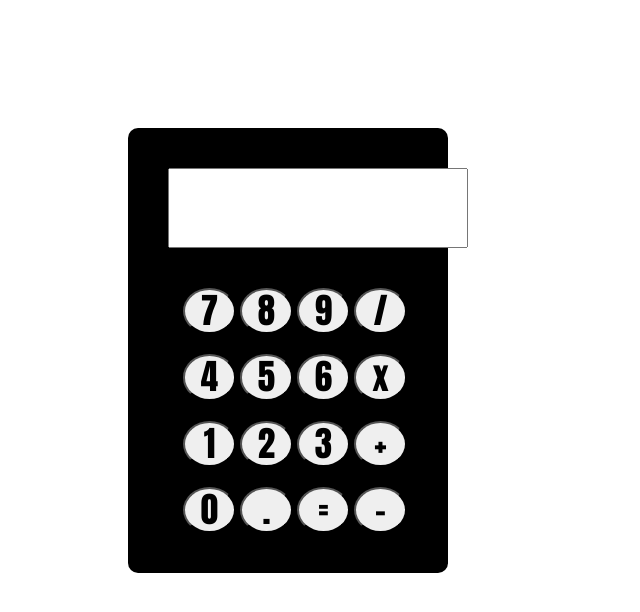
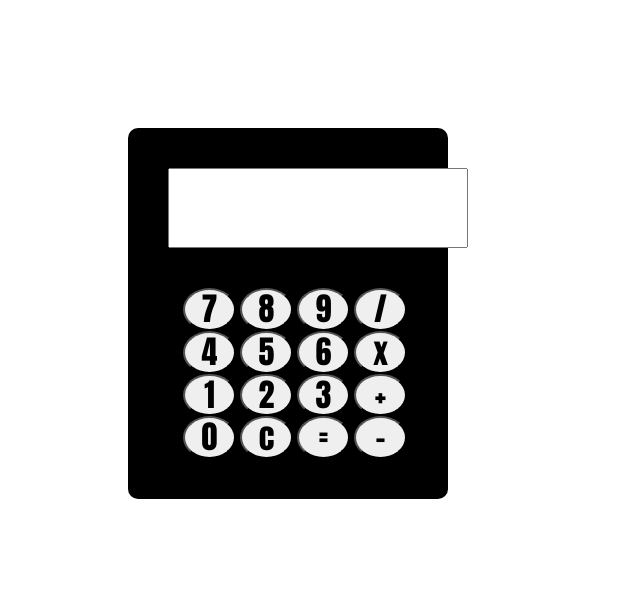
Before and after one commit to ThulileMazibuko/Calculator, a plain HTML site: page index.html in a window 1280 px wide. Shown: the whole page, without its empty margins (0-640 px from the left). Drawn offline with Linux system fonts and the light colour scheme.

Commit message:
working calc App
working calc

```diff
--- a/css/style.css
+++ b/css/style.css
@@ -10,7 +10,7 @@
 /******************************************
 /* LAYOUT
 /*******************************************/
-form{
+#form{
   width: 25%;
   height:65% ;
   background-color: black;
@@ -21,6 +21,7 @@ input{
   margin: 40px;
   width: 300px;
   height: 80px;
+  font-size: large;
 }
 div{
   margin-left: 55px;
@@ -32,13 +33,20 @@ button{
  width: 20%;
  height: 15%;
  border-radius: 50%;
- font-size: 35px;
+ font-size: 2rem;
  font-family: Impact, Haettenschweiler, 'Arial Narrow Bold', sans-serif;
+}
+button:hover{
+  background-color: hsl(0, 0%, 40%);
 }
 .bottom{
   border: 10px solid black;
   border-radius: 50%;
 }
+#typehere{
+  font-size: 30px;
+}
+
 
 
 
--- a/index.html
+++ b/index.html
@@ -12,35 +12,34 @@
 		<link rel="stylesheet" href="css/style.css">
 	</head>
 	<body>
-		<form>
-			<input type="text">
-			<div>
-				<button>7</button>
-				<button>8</button>
-				<button>9</button>
-				<button>/</button>
+		<div id="form">
+			<input type="text" id="typehere">
+			<div id="keys">
+				<button onclick="appendToDisplay('7')">7</button>
+				<button onclick="appendToDisplay('8')">8</button>
+				<button onclick="appendToDisplay('9')">9</button>
+				<button onclick="appendToDisplay('/')">/</button>
+				<button onclick="appendToDisplay('4') " id="hello">4</button>
+				<button onclick="appendToDisplay('5')">5</button>
+				<button onclick="appendToDisplay('6')">6</button>
+				<button onclick="appendToDisplay('*')">x</button>
+				<button onclick="appendToDisplay('1')">1</button>
+				<button onclick="appendToDisplay('2')">2</button>
+				<button onclick="appendToDisplay('3')">3</button>
+				<button onclick="appendToDisplay('+')">+</button>
+				<button onclick="appendToDisplay('0')">0</button>
+				<button onclick="clearDisplay()">c</button>
+				<button onclick="calculate()">=</button>
+				<button onclick="appendToDisplay('-')">-</button>
 			</div>
-			<div>
-				<button>4</button>
-				<button>5</button>
-				<button>6</button>
-				<button>x</button>
-			</div>
-			<div>
-				<button>1</button>
-				<button>2</button>
-				<button>3</button>
-				<button>+</button>
-			</div>
-			<div>
-				<button>0</button>
-				<button>.</button>
-				<button>=</button>
-				<button>-</button>
-			</div>
-			<div class="bottom"></div>
+			<div class="bottom">
 
-		</form>
+		</div>
+		</div>
+
+
+
+
 
 
 
--- a/js/main.js
+++ b/js/main.js
@@ -0,0 +1,18 @@
+const typehere = document.getElementById("typehere");
+
+function appendToDisplay(input){
+    typehere.value +=input;
+}
+
+function clearDisplay(){
+typehere.value="";
+}
+
+function calculate(){
+    try{
+         typehere.value= eval(typehere.value);
+}
+catch(error){
+typehere.value ="Error";
+}
+}
```
